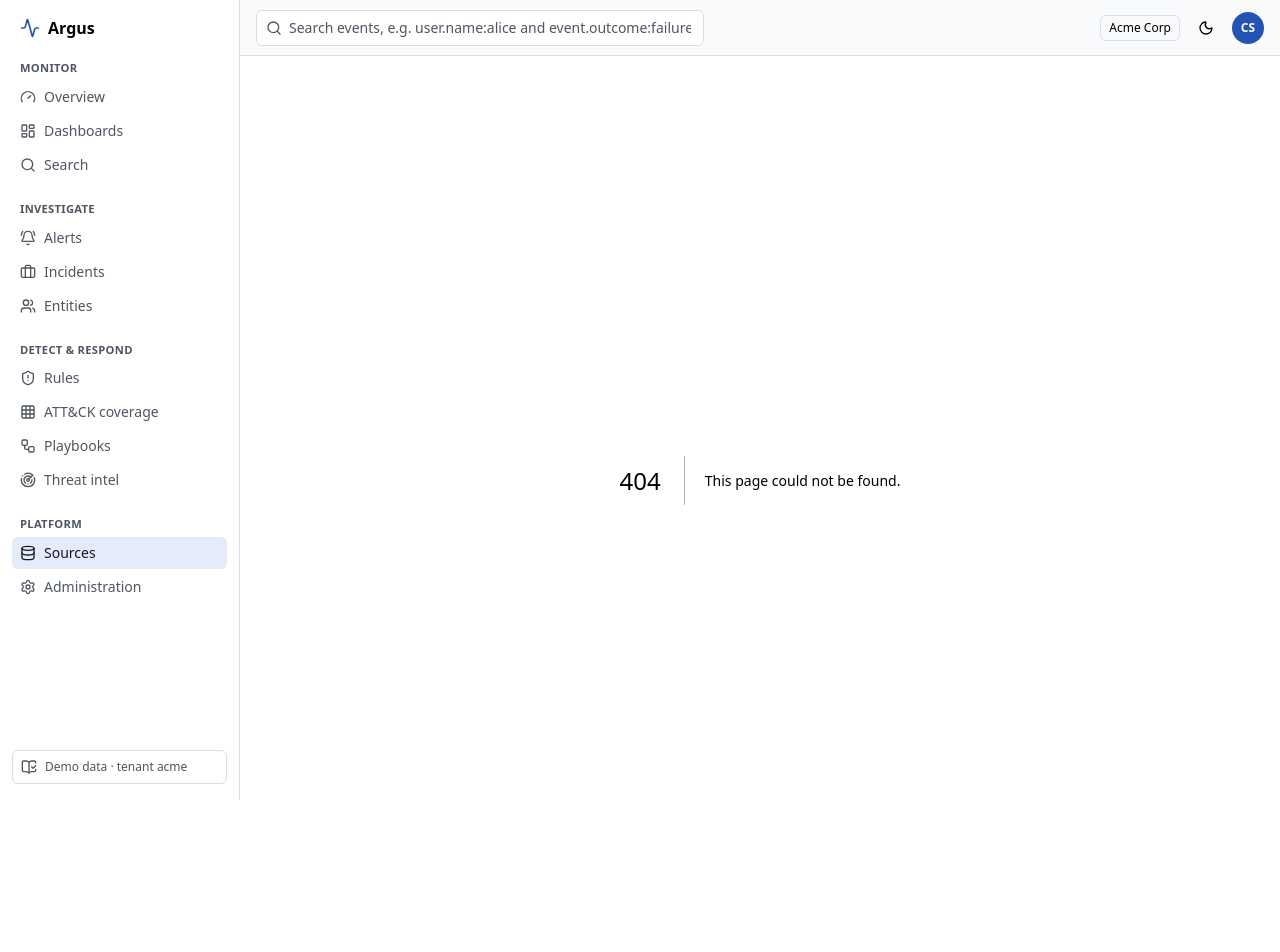
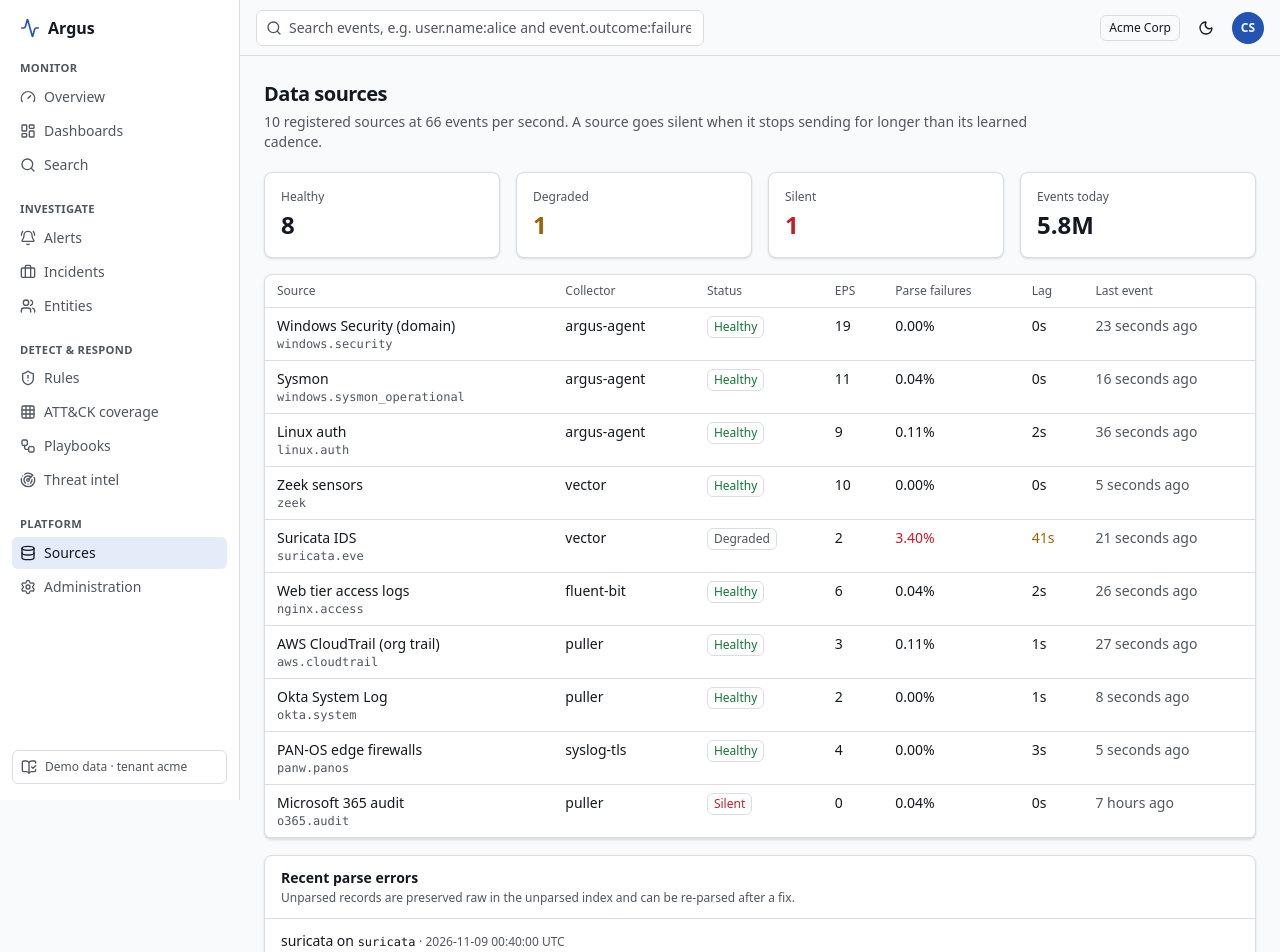
Before and after one commit to lumidren/Argus-SIEM, a Next.js app in the folder web/: page /sources in a window 1280 px wide. Before the commit this address had no page. Shown: the top 952 px of the page. Before the commit the page ends 904 px from the top, so only its background shows below. Built offline with nearby package versions, Linux system fonts and the light colour scheme.

Commit message:
feat(web): source health and parse-error views

```diff
--- /dev/null
+++ b/web/src/app/sources/page.tsx
@@ -0,0 +1,68 @@
+import type { Metadata } from "next";
+import { Card, CardHeader, PageHeader, StatusBadge, Table, Td, Th } from "@/components/ui/primitives";
+import { data, parseErrors, sources } from "@/lib/demo/store";
+import { cn, compact, pct, relTime, utc } from "@/lib/utils";
+
+export const metadata: Metadata = { title: "Sources" };
+export const dynamic = "force-dynamic";
+
+export default function SourcesPage() {
+  const now = data().now;
+  const all = sources();
+  const totalEps = all.reduce((s, x) => s + x.eps, 0);
+  return (
+    <>
+      <PageHeader title="Data sources" description={`${all.length} registered sources at ${compact(totalEps)} events per second. A source goes silent when it stops sending for longer than its learned cadence.`} />
+      <div className="mb-4 grid grid-cols-2 gap-4 lg:grid-cols-4">
+        {(["healthy", "degraded", "silent"] as const).map((s) => (
+          <Card key={s} className="p-4">
+            <p className="text-xs font-medium capitalize text-muted-foreground">{s}</p>
+            <p className={cn("mt-1 text-2xl font-semibold", s === "silent" && "text-bad", s === "degraded" && "text-sev-medium")}>{all.filter((x) => x.status === s).length}</p>
+          </Card>
+        ))}
+        <Card className="p-4">
+          <p className="text-xs font-medium text-muted-foreground">Events today</p>
+          <p className="mt-1 text-2xl font-semibold">{compact(all.reduce((s, x) => s + x.eventsToday, 0))}</p>
+        </Card>
+      </div>
+      <Card>
+        <Table>
+          <thead>
+            <tr><Th>Source</Th><Th>Collector</Th><Th>Status</Th><Th>EPS</Th><Th>Parse failures</Th><Th>Lag</Th><Th>Last event</Th></tr>
+          </thead>
+          <tbody>
+            {all.map((s) => (
+              <tr key={s.id}>
+                <Td>
+                  <span className="font-medium">{s.name}</span>
+                  <div className="font-mono text-xs text-muted-foreground">{s.dataset}</div>
+                </Td>
+                <Td>{s.collector}</Td>
+                <Td><StatusBadge status={s.status} /></Td>
+                <Td className="tabular-nums">{compact(s.eps)}</Td>
+                <Td className={cn("tabular-nums", s.parseFailureRate > 0.01 && "font-medium text-bad")}>{pct(s.parseFailureRate, 2)}</Td>
+                <Td className={cn("tabular-nums", s.lagSeconds > 30 && "text-sev-medium")}>{s.lagSeconds}s</Td>
+                <Td className="whitespace-nowrap text-muted-foreground">{relTime(s.lastEventAt, now)}</Td>
+              </tr>
+            ))}
+          </tbody>
+        </Table>
+      </Card>
+      <Card className="mt-4">
+        <CardHeader title="Recent parse errors" description="Unparsed records are preserved raw in the unparsed index and can be re-parsed after a fix." />
+        <ul className="divide-y">
+          {parseErrors().map((e, i) => (
+            <li key={i} className="space-y-1 px-4 py-3 text-sm">
+              <p>
+                <span className="font-medium">{e.parser}</span> on <span className="font-mono text-xs">{e.sourceId}</span>{" "}
+                <span className="text-xs text-muted-foreground">· {utc(e.at)}</span>
+              </p>
+              <p className="text-bad">{e.error}</p>
+              <pre className="overflow-x-auto rounded bg-muted px-2 py-1 font-mono text-xs"><code>{e.sample}</code></pre>
+            </li>
+          ))}
+        </ul>
+      </Card>
+    </>
+  );
+}
```
